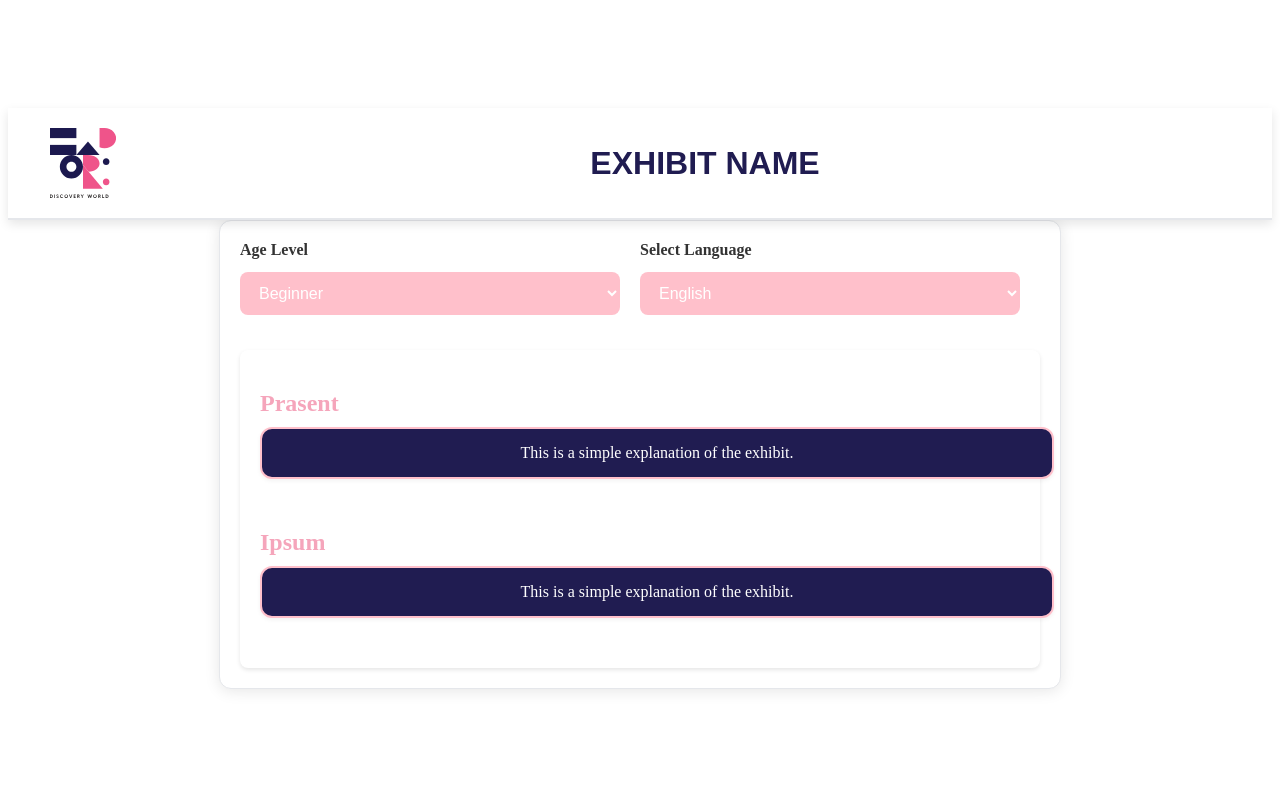
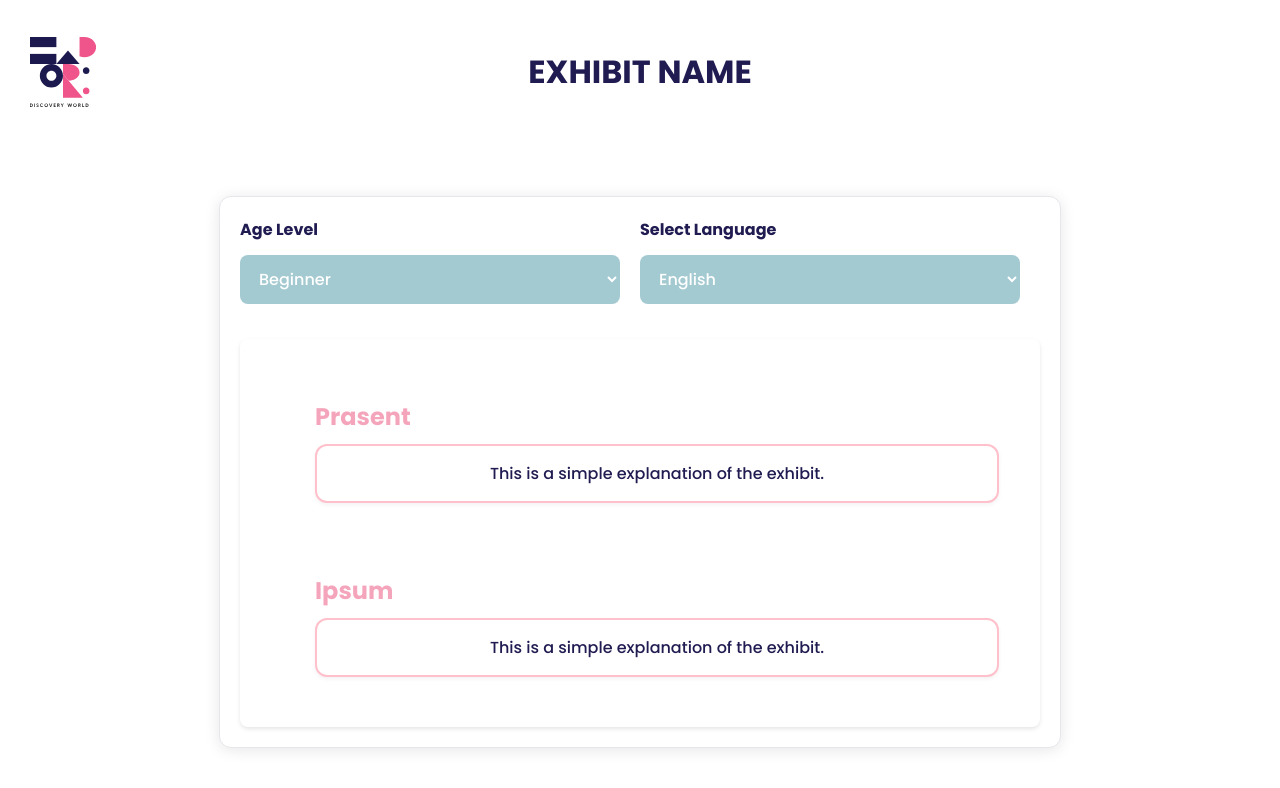
Before and after one commit to sydneybalboni/dw-smart-pages, a React (Create React App) app in the folder frontend/: page / in a window 1280 px wide. Shown: the top 788 px of the page. Built offline with nearby package versions, Linux system fonts and the light colour scheme.

Commit message:
Color Changes

```diff
--- a/frontend/src/App.css
+++ b/frontend/src/App.css
@@ -1,3 +1,4 @@
+
 /* src/App.css */
 
 /* General App Styles */
@@ -7,7 +8,6 @@
   align-items: center;
   padding: 20px;
   min-height: 100vh;
-  padding-top: 100px;  /* Ensure full page height */
 }
 
 
--- a/frontend/src/styles/ControlBox.css
+++ b/frontend/src/styles/ControlBox.css
@@ -1,4 +1,7 @@
 /* src/components/ControlBox.css */
+
+/* Importing Google font (same as Exhibit Name) */
+@import url('https://fonts.googleapis.com/css2?family=Poppins:wght@500;700&display=swap');
 
 /* ControlBox container */
 .control-box {
@@ -12,9 +15,10 @@
   align-items: center;
   width: 90%; /* ControlBox width is 90% of its container */
   max-width: 800px; /* Set max width for better control */
-  margin: 0 auto; /* Center ControlBox on the page */
+  margin: auto; /* Center ControlBox on the page */
   box-shadow: 0 2px 15px rgba(0, 0, 0, 0.1); /* Soft shadow for modern feel */
   border: 1px solid #e5e7eb; /* Light border */
+  font-family: 'Poppins', sans-serif;  /* Apply the fun Poppins font */
 }
 
 /* Style for each individual control (dropdown, buttons, etc.) */
@@ -31,18 +35,19 @@
 .control select {
   padding: 12px 15px;
   margin-top: 8px;
-  background-color: pink;  /* Soft background for a modern look */
+  background-color: #A3C9D1;  /* Soft background for a modern look */
   color: white;
   border: none;
   border-radius: 8px;
   cursor: pointer;
   transition: background-color 0.3s ease;
   font-size: 1rem;
+  font-family: 'Poppins', sans-serif;  /* Ensure dropdown uses the same font */
 }
 
 /* Hover effect for the select dropdown */
 .control select:hover {
-  background-color: darkmagenta;
+  background-color: #b4dbe3;
 }
 
 /* Button styling (modern, fun design) */
@@ -57,6 +62,17 @@
   transition: all 0.3s ease-in-out;
   width: 100%;
   margin-top: 10px;
+  font-family: 'Poppins', sans-serif;  /* Apply the fun font to buttons */
+}
+/* Style for each individual text box */
+.section {
+  width: 100%; /* Make sure the section spans full width */
+  max-width: 650px; /* Set max width to prevent overflow */
+  margin: 20px auto; /* Center the box horizontally and add space from other elements */
+  background-color: var(--very-light-pink); /* Light pink background */
+  border: 2px solid var(--pink); /* Pink border around text boxes */
+  border-radius: 10px;
+  box-sizing: border-box; /* Ensure padding and border don't affect width calculation */
 }
 
 /* Button hover effects */
@@ -69,10 +85,11 @@
 /* Style for the ControlBox label */
 .control label {
   font-size: 1rem;
-  color: #333;
+  color: #201c51;
   margin-bottom: 5px;
   font-weight: bold;
   text-align: left;
+  font-family: 'Poppins', sans-serif;  /* Apply font to labels */
 }
 
 /* Responsive Design - Mobile/Tablet */
--- a/frontend/src/styles/Exhibit.css
+++ b/frontend/src/styles/Exhibit.css
@@ -33,7 +33,7 @@ h2 {
 .paragraph-box {
   padding: 15px;
   margin: 10px 0;
-  background-color: #201c51;
+  background-color: white;
   border: 2px solid #e5e7eb;  /* Light soft border */
   border-radius: 12px; /* Rounded corners */
   box-shadow: 0 2px 4px rgba(0, 0, 0, 0.05);
@@ -42,7 +42,7 @@ h2 {
   cursor: pointer;
   width: 100%; /* Allow paragraphs to fill the container width */
   max-width: 100%; /* Max width for paragraph box */
-  color: white;
+  color: #201c51;
   font-size: 1rem;
   text-align: center;
 }
--- a/frontend/src/styles/Header.css
+++ b/frontend/src/styles/Header.css
@@ -3,46 +3,53 @@
 /* Header Box Styling */
 .header {
   display: flex;
-  justify-content: space-between; /* Logo on the right and Exhibit Name in the middle */
+  justify-content: center;  /* Center content horizontally */
   align-items: center;
   background-color: #ffffff; /* White background */
-  padding: 20px 20px 20px 20px;
+  padding: 20px;
   color: #201c51;  /* Dark color for text */
   font-size: 2rem;
   width: 100%;
   position: sticky;
   top: 0;
   z-index: 100;
-  margin: 0;
-  box-shadow: 0 4px 10px rgba(0, 0, 0, 0.1);
-  border-bottom: 2px solid #e5e7eb;  /* Light bottom border for separation */
+  margin: 0;  /* Remove margin */
+  position: relative; /* Allow absolute positioning of the logo */
+}
+
+/* Wrapper to center the Exhibit Name */
+.header-content {
+  display: flex;
+  justify-content: center;  /* Center title */
+  align-items: center;
+  width: 100%;  /* Take up full width */
+  position: absolute;  /* Position the title in the center */
+  left: 0;  /* Ensure it's in the full width */
+  right: 0; /* Ensure it's in the full width */
 }
 
 /* Logo container */
 .logo-container {
   display: flex;
   align-items: center;
-  margin-left: 20px; /* Left margin for spacing */
-  margin-right: 20px; /* Right margin for spacing */
+  position: absolute;  /* Position logo to the left */
+  left: 20px; /* Distance from the left side */
 }
 
 /* Logo styling */
 .logo {
-  width: 70px;  /* Logo size */
+  width: 70px;
   height: 70px;
-  margin-left: auto; /* Align logo to the right */
 }
 
 /* Exhibit Name Styling */
 .exhibit-name {
   font-size: 2rem;
   font-weight: bold;
-  font-family: 'Poppins', sans-serif; /* Custom Google font */
-  text-align: center;
-  color: #201c51;  /* Dark color for better visibility */
-  flex-grow: 1; /* Ensure the Exhibit Name takes up available space */
+  font-family: 'Poppins', sans-serif;  /* Custom Google font */
+  color: #201c51;  /* Dark color for visibility */
   margin: 0;
-  padding-left: 20px; /* Padding on the left */
+  text-align: center; /* Ensure it's centered */
 }
 
 /* Google Font import (add this to the HTML or body tag) */
--- /dev/null
+++ b/frontend/src/styles/variables.css
@@ -0,0 +1,8 @@
+/* src/styles/variables.css */
+
+:root {
+    --dark-purple: #201c51;
+    --light-blue: #A3C9D1;
+    --pink: #F6A5C0;
+    --very-light-pink: #F9D5D8;
+  }
```
